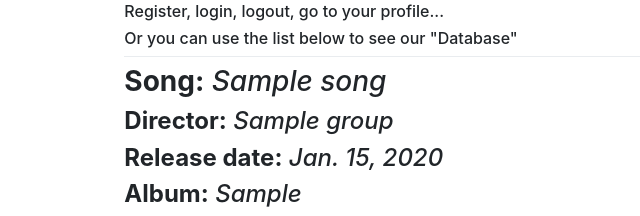
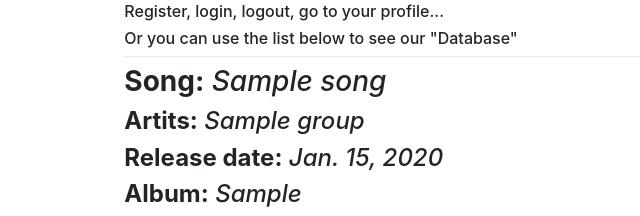
Before and after one commit to AleksSG/Web-App, a Django app: a page that uses templates/MediaApp/song_info.html in a window 1280 px wide. Shown: the part 403-619 px from the top of the page, without its empty margins (94-734 px from the left). Run offline with Django 3.2, Linux system fonts and the light colour scheme; tables that the repository leaves empty hold one stand-in row (values such as "Sample post"); some libraries are stand-ins or nearby versions.

Commit message:
Artist
sois unos artistas

```diff
--- a/templates/MediaApp/song_info.html
+++ b/templates/MediaApp/song_info.html
@@ -1,7 +1,7 @@
 {% extends "MediaApp/index.html" %}
 {% block show_generic_list %}
 <h3><b>Song:</b> <i>{{ song.name }}</i> </h3>
-<h4><b>Director:</b> <i>{{song.group}}</i> </h4>
+<h4><b>Artits:</b> <i>{{song.group}}</i> </h4>
 <h4><b>Release date:</b> <i>{{song.release_date}}</i> </h4>
 <h4><b>Album:</b> <i>{{song.album}}</i> </h4>
 <h4><b>Description:</b> <i>{{song.description}}</i> </h4>
```
